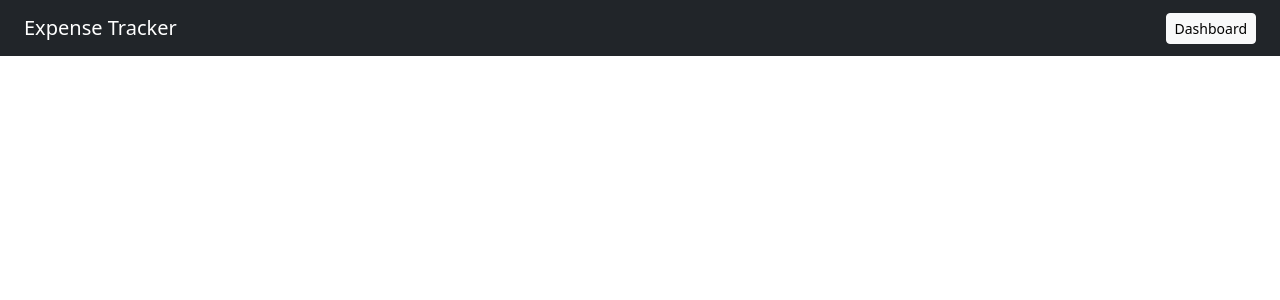
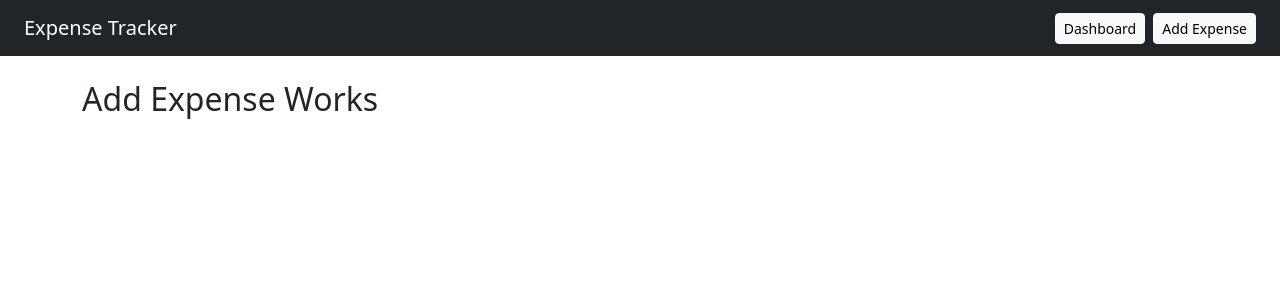
Before and after one commit to Bowman-Nathan/expense-tracker, an Angular app: page /add in a window 1280 px wide. Before the commit this address led to /. Shown: the top 300 px of the page. Built offline with nearby package versions, Linux system fonts and the light colour scheme.

Commit message:
Added add expense button and linked it to bring to page where expense will be added.

```diff
--- a/src/app/app.html
+++ b/src/app/app.html
@@ -3,6 +3,7 @@
 
   <div>
     <a routerLink="/" class="btn btn-light btn-sm"> Dashboard </a>
+    <a routerLink="/add" class="btn btn-light btn-sm ms-2">Add Expense</a>
   </div>
 </nav>
 
--- a/src/app/app.routes.ts
+++ b/src/app/app.routes.ts
@@ -1,6 +1,8 @@
 import { Routes } from '@angular/router';
 import { DashboardComponent } from './components/dashboard/dashboard';
+import { AddExpenseComponent } from './components/add-expense/add-expense';
 
 export const routes: Routes = [
-  { path: '', component: DashboardComponent }
+  { path: '', component: DashboardComponent },
+  { path: 'add', component: AddExpenseComponent}
 ];
--- a/src/app/components/add-expense/add-expense.html
+++ b/src/app/components/add-expense/add-expense.html
@@ -0,0 +1 @@
+<h2>Add Expense Works</h2>
```
Also changed, not shown: src/app/components/add-expense/add-expense.ts (+8 -0 lines).
